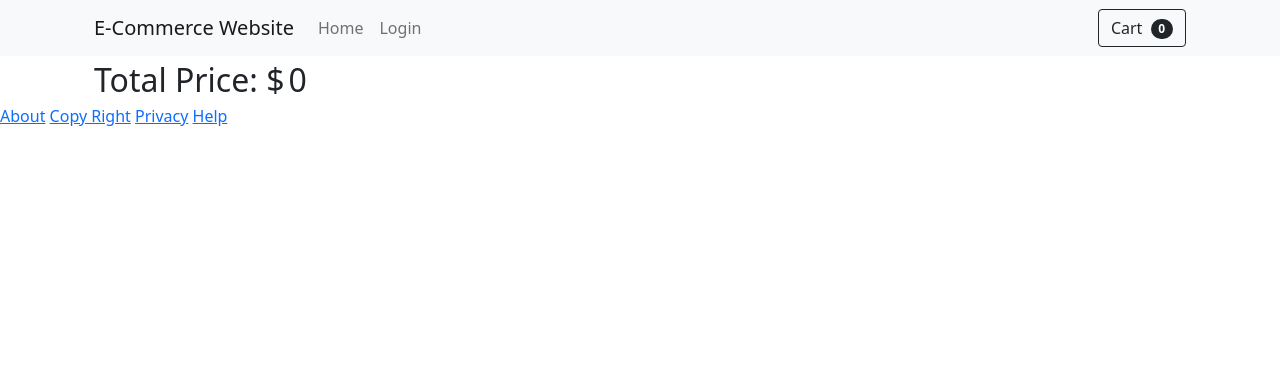
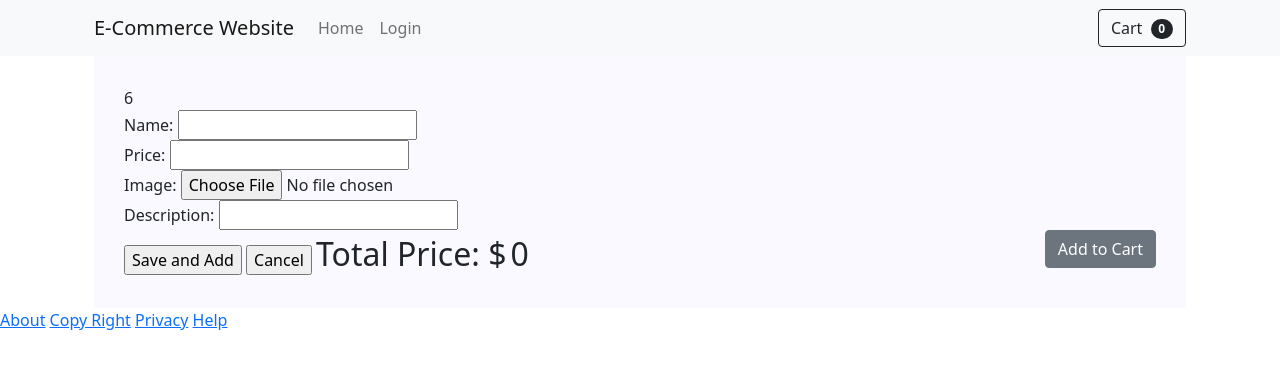
Before and after one commit to an6122003/COSC2430---FullStackWebApp, a PHP site: page /cart.php in a window 1280 px wide. Shown: the top 369 px of the page. Run offline with PHP 8.4, Linux system fonts and the light colour scheme.

Commit message:
split cart js and working on order submit

```diff
--- a/cart.php
+++ b/cart.php
@@ -54,80 +54,32 @@
                     }
                     $_SESSION['products'] = $products;
                 ?>
-                <div>
-                    <span class="fs-2">Total Price: $</span>
-                    <span class="fs-2" id="priceField">0</span>
+                <div class="background">
+                    <form>
+                        <?php
+                        echo count(file('products.csv'));
+                        ?>
+                        <br>
+                        Name: <input type='text' name='name'> <br>
+                        Price: <input type='text' id='price' name='price'> <br>
+                        Image: <input type='file' name='image'> <br>
+                        Description: <input type='text' name='description' id='description'> <br>
+                        <input type='submit' name='addP' value='Save and Add'>
+                        <input type="button" value="Cancel" onclick="history.back()">
+                        <span class="fs-2">Total Price: $</span>
+                        <span class="fs-2" id="priceField">0</span>
+                        <button class='btn btn-secondary float-end' type='button'>Add to Cart</button>
+                    </form>
 
                 </div>
             </div>
         </div>
 
         <script type="text/javascript">
-            var cartProductsID = JSON.parse(localStorage.getItem("data"));
             var prodCount = <?php echo count($_SESSION['products']); ?>;
-            var box = [];
-            var del = [];
-            var price = [];
-            var priceField = document.getElementById("priceField");
-            var cartNumberItems = Number(localStorage.getItem("cartNumberItems")) || 0;
-
-            var totalPrice = 0;
-
-            for (let i = 1; i < prodCount + 1; i++) {
-                // get modal div and product div of all the products
-                box[i] = document.getElementById("box" + i);
-                del[i] = document.getElementById("del" + i);
-                price[i] = Number(document.getElementById("price" + i).innerHTML.replace("$", ""));
-
-
-
-                for (let j = 0; j < cartProductsID.length; j++){
-                    if (i == cartProductsID[j]){
-                        // create item
-                        box[cartProductsID[j]].style.display = "flex";
-                        totalPrice += price[cartProductsID[j]];
-                        // delete item
-                        del[i].addEventListener('click', delBox);
-                        function delBox(){
-                            // hide box
-                            box[i].style.display = "none";
-
-                            // update total price
-                            totalPrice -= price[cartProductsID[j]];
-                            updatePriceField()
-
-                            // update cart number
-                            cartNumberItems -= 1;
-                            localStorage.setItem("cartNumberItems", cartNumberItems);
-                            update();
-
-                            // remove item from cart in local storage
-                            cartProductsID.splice(j, 1);
-                            localStorage.setItem("data", JSON.stringify(cartProductsID));
-                        }
-                    }
-                }
-
-            }
-
-            function updatePriceField(){
-                priceField.innerHTML = totalPrice;
-            }
-
-            function update(){
-                var cartBox = document.getElementById("cartCounter");
-                if (localStorage.getItem("data") == null){
-                    cartBox.innerHTML = 0;
-                }
-                else{
-                    cartBox.innerHTML = localStorage.getItem("cartNumberItems");
-                }
-
-            }
-
-            updatePriceField()
-            update();
         </script>
+        <script src="js/customer_cart.js"></script>
+        <script src="js/customer_cart_icon.js"></script>
     </main>
 
     <footer>
--- a/customer.php
+++ b/customer.php
@@ -124,7 +124,7 @@
                     <!-- activate modal box js -->
                     <script src="js/customer_modal.js"></script>
                     <!-- activate cart adding script -->
-                    <script src="js/customer_cart.js"></script>
+                    <script src="js/customer_cart_icon.js"></script>
                 </div>
             </div>
         </div>
--- a/header.php
+++ b/header.php
@@ -52,7 +52,7 @@
 
 
                 <!-- activate cart adding script -->
-                <script src="js/customer_cart.js"></script>
+                <script src="js/customer_cart_icon.js"></script>
             </div>
         </div>
     </nav>
--- a/js/customer_cart.js
+++ b/js/customer_cart.js
@@ -1,30 +1,53 @@
-var cartNum = [];
-var cartClickedBool = new Array(prodCount);
-var cartItems = [];
-var cartNumberItems = localStorage.getItem("cartNumberItems") || 0;
+var cartProductsID = JSON.parse(localStorage.getItem("data"));
+var box = [];
+var del = [];
+var price = [];
+var priceField = document.getElementById("priceField");
+var cartNumberItems = Number(localStorage.getItem("cartNumberItems")) || 0;
+
+var totalPrice = 0;
 
 for (let i = 1; i < prodCount + 1; i++) {
-    cartNum[i] = document.getElementById("cart" + i);
-    cartNum[i].addEventListener('click', addToCounter);
-    function addToCounter(){
-        cartItems.push(i);
-        cartNumberItems++;
-        cartNum[i].removeEventListener('click', addToCounter);
-        localStorage.setItem("data", JSON.stringify(cartItems));
-        localStorage.setItem("cartNumberItems", cartNumberItems);
-        update();
-    }
-}
+    // get modal div and product div of all the products
+    box[i] = document.getElementById("box" + i);
+    del[i] = document.getElementById("del" + i);
+    price[i] = Number(document.getElementById("price" + i).innerHTML.replace("$", ""));
 
-function update(){
-    var cartBox = document.getElementById("cartCounter");
-    if (localStorage.getItem("data") == null){
-        cartBox.innerHTML = 0;
-    }
-    else{
-        cartBox.innerHTML = localStorage.getItem("cartNumberItems");
+
+
+    for (let j = 0; j < cartProductsID.length; j++){
+        if (i == cartProductsID[j]){
+            // create item
+            box[cartProductsID[j]].style.display = "flex";
+            totalPrice += price[cartProductsID[j]];
+            // delete item
+            del[i].addEventListener('click', delBox);
+            function delBox(){
+                // hide box
+                box[i].style.display = "none";
+
+                // update total price
+                totalPrice -= price[cartProductsID[j]];
+                updatePriceField()
+
+                // update cart number
+                cartNumberItems -= 1;
+                localStorage.setItem("cartNumberItems", cartNumberItems);
+                update();
+
+                // remove item from cart in local storage
+                cartProductsID.splice(j, 1);
+                localStorage.setItem("data", JSON.stringify(cartProductsID));
+            }
+        }
     }
 
 }
 
+function updatePriceField(){
+    priceField.innerHTML = totalPrice;
+}
+
+
+updatePriceField()
 update();
--- /dev/null
+++ b/js/customer_cart_icon.js
@@ -0,0 +1,30 @@
+var cartNum = [];
+var cartClickedBool = new Array(prodCount);
+var cartItems = [];
+var cartNumberItems = localStorage.getItem("cartNumberItems") || 0;
+
+for (let i = 1; i < prodCount + 1; i++) {
+    cartNum[i] = document.getElementById("cart" + i);
+    cartNum[i].addEventListener('click', addToCounter);
+    function addToCounter(){
+        cartItems.push(i);
+        cartNumberItems++;
+        cartNum[i].removeEventListener('click', addToCounter);
+        localStorage.setItem("data", JSON.stringify(cartItems));
+        localStorage.setItem("cartNumberItems", cartNumberItems);
+        update();
+    }
+}
+
+function update(){
+    var cartBox = document.getElementById("cartCounter");
+    if (localStorage.getItem("data") == null){
+        cartBox.innerHTML = 0;
+    }
+    else{
+        cartBox.innerHTML = localStorage.getItem("cartNumberItems");
+    }
+
+}
+
+update();
```
